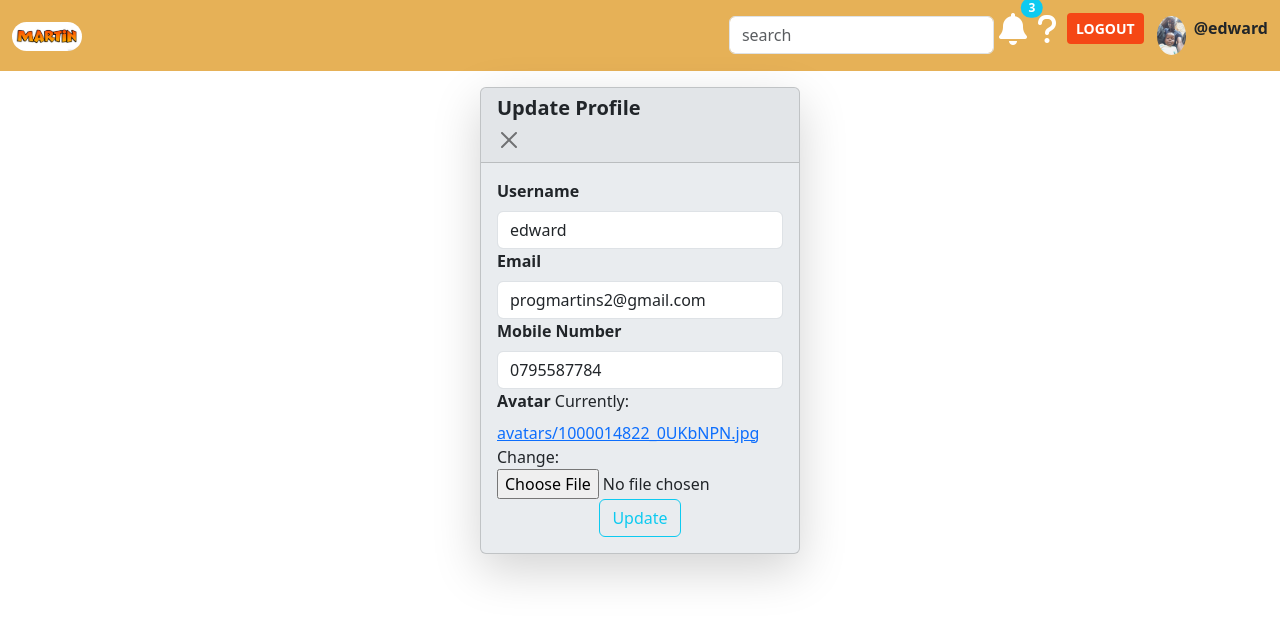
After one commit to martin34524/taskapp, a Django app: page /profile-update/ in a window 1280 px wide. The commit adds this page. Shown: the top 622 px of the page. Run offline with Django 5.2, Linux system fonts and the light colour scheme; a user stored in the database is signed in; some libraries are stand-ins or nearby versions.

Commit message:
profile upgrade

```diff
--- a/taskmng/forms.py
+++ b/taskmng/forms.py
@@ -55,3 +55,25 @@ class UserPasswordChangeForm(PasswordChangeForm):
         'class':'form-control',
         'placeholder':'Confirm Password',
     }), label='Confirn Password')
+
+class Profileupdateform(forms.ModelForm):
+    class Meta:
+        model=User
+        fields=['username','email','mobile_number','avatar']
+        widgets={
+            'username':forms.TextInput(attrs={
+                'class':'form-control',
+                'placeholder':'username'
+            }),
+            'email':forms.EmailInput(attrs={
+                'class':'form-control',
+                'placeholder':'email'
+            }),
+            'mobile_number':forms.TextInput(attrs={
+                'class':'form-control',
+                'placeholder':'mobile-number'
+            }),
+            'avatar':forms.ClearableFileInput(attrs={
+                'class':'form-control-file'
+            })
+        }
--- a/taskmng/models.py
+++ b/taskmng/models.py
@@ -6,7 +6,7 @@ class User(AbstractUser):
     username=models.CharField(max_length=100)
     email=models.EmailField(unique=True)
     mobile_number=models.CharField(max_length=13, blank=True, null=True,unique=True)
-    avatar=models.ImageField(null=True, default='taskmng/media/avatar-svgrepo-com.svg')
+    avatar=models.ImageField(null=True, default=None, upload_to='avatars/')
 
     USERNAME_FIELD='email'
     REQUIRED_FIELDS=['username']
--- a/taskmng/templates/taskmng/profile.html
+++ b/taskmng/templates/taskmng/profile.html
@@ -26,8 +26,8 @@
            {% include 'taskmng/profiletabs/profileinfo.html'%}
            {% include 'taskmng/profiletabs/workstatus.html' %}
            {% include 'taskmng/profiletabs/language_region.html' %}
-           <div>
-                <button class="btn "><a href="{% url 'change-password' %}" class="link-underline link-underline-opacity-0 fw-bold" style="color:black;">Change Password</a></button>
+           <div class="mt-3">
+                <button class="btn bg-info"><a href="{% url 'change-password' %}" class="link-underline link-underline-opacity-0 fw-bold" style="color:black;">Change Password</a></button>
            </div>
         </div>
     </div>
--- /dev/null
+++ b/taskmng/templates/taskmng/profiletabs/profileupdate.html
@@ -0,0 +1,39 @@
+{% extends 'main.html'%}
+{% block content%}
+<div class="d-flex justify-content-center">
+
+    <div class="card shadow-lg mt-3 bg-body-secondary" style="width:20rem" >
+        <div class="card-header">
+            <h1 class="card-title fs-5 fw-bold" id="profileupdatelabel">Update Profile</h1>
+            <button class="btn-close" data-bs-dismiss="card" aria-label="Close"></button>
+        </div>
+        <div class="card-body">
+
+            <form method="POST" action="" enctype="multipart/form-data">
+                {% csrf_token %}
+                <div>
+                    <label class="form-label fw-bold" for="{{form.username.id_for_label}}">Username</label>
+                    {{form.username}}
+                </div>
+                <div>
+                    <label class="form-label fw-bold" for="{{form.email.id_for_label}}">Email</label>
+                    {{form.email}}
+                </div>
+                <div>
+                    <label class="form-label fw-bold">Mobile Number</label>
+                    {{form.mobile_number}}
+                </div>
+                <div>
+                    <label class="form-label fw-bold">Avatar</label>
+                    {{form.avatar}}
+                </div>
+                <div class="d-flex justify-content-center">
+                    <button class="btn btn-outline-info" type="submit">Update</button>
+                </div>
+
+            </form>
+        </div>
+    </div>
+
+</div>
+{% endblock%}
--- a/taskmng/urls.py
+++ b/taskmng/urls.py
@@ -1,5 +1,5 @@
 from django.urls import path
-from .views import homepage,profilepage,projectpage,toggle_list,update_task,delete_task,loginpage,registerpage,logoutpage,passwordchange
+from .views import homepage,profilepage,projectpage,toggle_list,update_task,delete_task,loginpage,registerpage,logoutpage,passwordchange,profileupdate
 from django.conf import settings
 from django.conf.urls.static import static
 
@@ -16,7 +16,8 @@ urlpatterns=[
     path('toggele_task/<int:task_id>/', toggle_list, name='toggle_task'),
 
     path('update/<str:pk>/',update_task, name='update'),
-    path('delete/<str:pk>/', delete_task, name="delete")
+    path('delete/<str:pk>/', delete_task, name="delete"),
+    path('profile-update/', profileupdate, name="profileupdate")
 ]
 
 urlpatterns +=static(settings.MEDIA_URL, document_root=settings.MEDIA_ROOT)
--- a/taskmng/views.py
+++ b/taskmng/views.py
@@ -1,6 +1,6 @@
 from django.shortcuts import render,redirect
 from .models import Project,Task,User
-from .forms import ProjectForm, TaskForm,UserPasswordChangeForm,RegisterForm
+from .forms import ProjectForm, TaskForm,UserPasswordChangeForm,RegisterForm,Profileupdateform
 from django.contrib import messages
 from django.contrib.auth import authenticate,login,logout
 from django.contrib.auth.decorators import login_required
@@ -127,7 +127,34 @@ def delete_task(request, pk):
 
 @login_required(login_url="login")
 def profilepage(request):
-    return render(request, 'taskmng/profile.html')
+    user=request.user
+    form=Profileupdateform(instance=user)
+    return render(request, 'taskmng/profile.html',{'user':user,'form':form})
+
+def profileinfopage(request):
+    user=request.user
+    form=Profileupdateform(instance=user)
+
+    context={'user':user,'form':form}
+    return render (request, 'taskmng/profiletabs/profileinfo.html', context)
+
+def profileupdate(request):
+    user=request.user
+    form=Profileupdateform(instance=user)
+
+    if request.method == 'POST':
+        form=Profileupdateform(request.POST,request.FILES, instance=user)
+
+        if form.is_valid():
+            form.save()
+            messages.success(request, 'Your Profile has been updated successfully')
+            return redirect('profile')
+        else:
+            form=Profileupdateform(instance=user)
+            messages.error(request, 'update failed')
+
+    return render(request,'taskmng/profiletabs/profileupdate.html', {'form':form})
+
 @login_required(login_url="login")
 def passwordchange(request):
     if request.method == 'POST':
--- a/templates/main.html
+++ b/templates/main.html
@@ -15,6 +15,10 @@
 
 
         {% include 'navbar.html' %}
+        {%for message in messages%}
+        <p>{{message}}</p>
+
+        {%endfor%}
         {% block content %}
         {%if messages%}
         <div class="card">
--- a/templates/navbar.html
+++ b/templates/navbar.html
@@ -30,7 +30,11 @@
                     {% endif%}
                 </li>
                 <li class="nav-item">
-                    <a href="{% url 'profile' %}"><img src="{% static 'profile.png'%}" alt="profile" class="nav-link" style="width:45px; border-radius:50%"/> </a>
+                    {%if user.avatar%}
+                    <a href="{% url 'profile' %}"><img src="{{request.user.avatar.url}}" alt="profile" class="nav-link" style="width:45px; border-radius:50%"/> </a>
+                    {%else%}
+                    <a href="{% url 'profile' %}"><img src="{% static 'taskmng/media/avatar-svgrepo-com.svg' %}" alt="profile" class="nav-link" style="width:45px; border-radius:50%"/> </a>
+                    {%endif%}
                 </li>
                 {%if request.user.is_authenticated %}
                 <li class="mt-2">
```
Also changed, not shown: taskmng/templates/taskmng/profiletabs/profileinfo.html (+9 -4 lines), db.sqlite3, static/taskmng/media/1000006159.jpg (added), static/taskmng/media/avatars/1000014822.jpg (added), static/taskmng/media/avatars/1000014822_0UKbNPN.jpg (added), static/taskmng/media/avatars/Screenshot_from_2025-04-04_18-00-21.png (added), static/taskmng/media/avatars/WhatsApp_Image_2025-04-27_at_12.09.03.jpeg (added), taskmng/migrations/0004_alter_user_avatar.py (added), taskmng/migrations/0005_alter_user_avatar.py (added).
